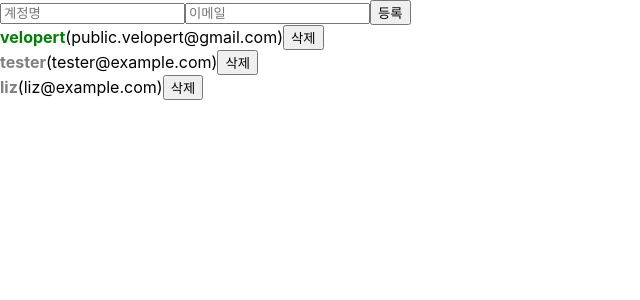
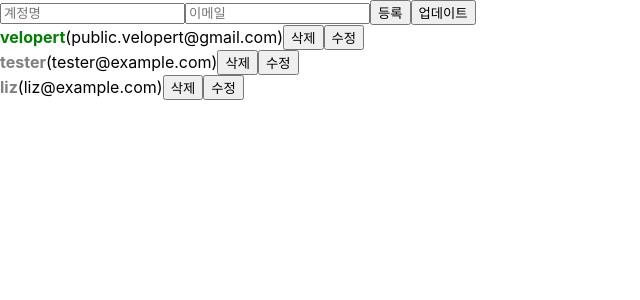
Before and after one commit to hobosi/begin-react, a React (Create React App) app: page / in a window 1280 px wide. Shown: the top 300 px of the page, without its empty margins (0-640 px from the left). Built offline with nearby package versions, Linux system fonts and the light colour scheme.

Commit message:
리액트 입문 - 배열 수정하기

```diff
--- a/src/App.js
+++ b/src/App.js
@@ -3,14 +3,14 @@
 import CreateUser from './CreateUser';
 import './App.css';
 
-// TODO: 수정 버튼을 만들어서 이름과 이메일을 변경하는 기능을 추가해보자
 function App() {
   const [inputs, setInputs] = useState({
     username: '',
-    email: ''
+    email: '',
+    id: ''
   })
 
-  const {username, email} = inputs;
+  const {username, email, id} = inputs;
 
   const onChange = e => {
     const {name, value} = e.target;
@@ -56,10 +56,30 @@
 
     setInputs({
       username: '',
-      email: ''
+      email: '',
+      id: ''
     })
     nextId.current += 1;
   };
+
+  const onModify = user => {
+    setInputs({
+      username: user.username,
+      email: user.email,
+      id: user.id
+    });
+  }
+
+  const onUpdate = () => {
+    setUsers(users.map( user => user.id === id ? {...user, username: username, email: email} : user));
+
+    setInputs({
+      username: '',
+      email: '',
+      id: ''
+    })
+
+  }
 
   const onRemove = id => {
     setUsers(users.filter(user => user.id !== id));
@@ -74,8 +94,8 @@
 
   return (
     <>
-      <CreateUser userName={username} email={email} onChange={onChange} onCreate={onCreate}/>
-      <UserList users={users} onRemove={onRemove} onToggle={onToggle}/>
+      <CreateUser userName={username} email={email} onChange={onChange} onUpdate={onUpdate} onCreate={onCreate}/>
+      <UserList users={users} onRemove={onRemove} onModify={onModify} onToggle={onToggle}/>
     </>
   )
 }
--- a/src/CreateUser.js
+++ b/src/CreateUser.js
@@ -1,12 +1,13 @@
 import React from "react";
 
-function CreateUser({userName, email, onChange, onCreate}) {
+function CreateUser({userName, email, onChange, onCreate, onUpdate}) {
   return (
     <div>
       <input name="username" placeholder="계정명" onChange={onChange} value={userName} />
       <input name="email" placeholder="이메일" onChange={onChange} value={email} />
 
       <button onClick={onCreate}>등록</button>
+      <button onClick={onUpdate}>업데이트</button>
     </div>
   );
 }
--- a/src/UserList.js
+++ b/src/UserList.js
@@ -6,7 +6,7 @@
  * onClick={ onRemove(user.id) } 과 같이 작성하면 렌더링과 동시에 삭제되기 때문에
  * onClick={ () => onRemove(user.id) } 와 같이 콜백함수로 처리하여 렌더링과 동시에 삭제되는 것을 방지한다.
  */
-function User({user, onRemove, onToggle}) {
+function User({user, onRemove, onModify, onToggle}) {
   return (
     <div>
 
@@ -16,15 +16,16 @@
       }} onClick={() => onToggle(user.id)}> {user.username}</b>
       <span>({user.email})</span>
       <button onClick={() => onRemove(user.id)}>삭제</button>
+      <button onClick={() => onModify(user)}>수정</button>
     </div>
   )
 }
 
-function UserList({users, onRemove, onToggle}) {
+function UserList({users, onRemove, onModify, onToggle}) {
   return (
     <div>
       {users.map((user, index) => (
-        <User user={user} key={user.id} onRemove={onRemove} onToggle={onToggle}/>
+        <User user={user} key={user.id} onRemove={onRemove} onModify={onModify} onToggle={onToggle}/>
         // <User user={user} key={index} />
       ))}
     </div>
```
